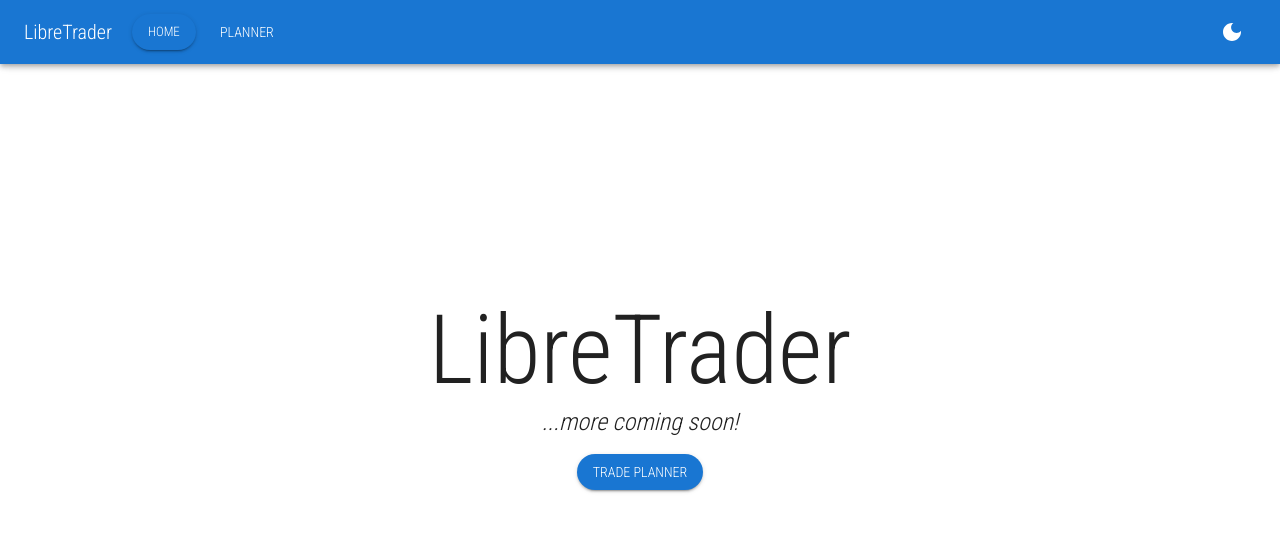
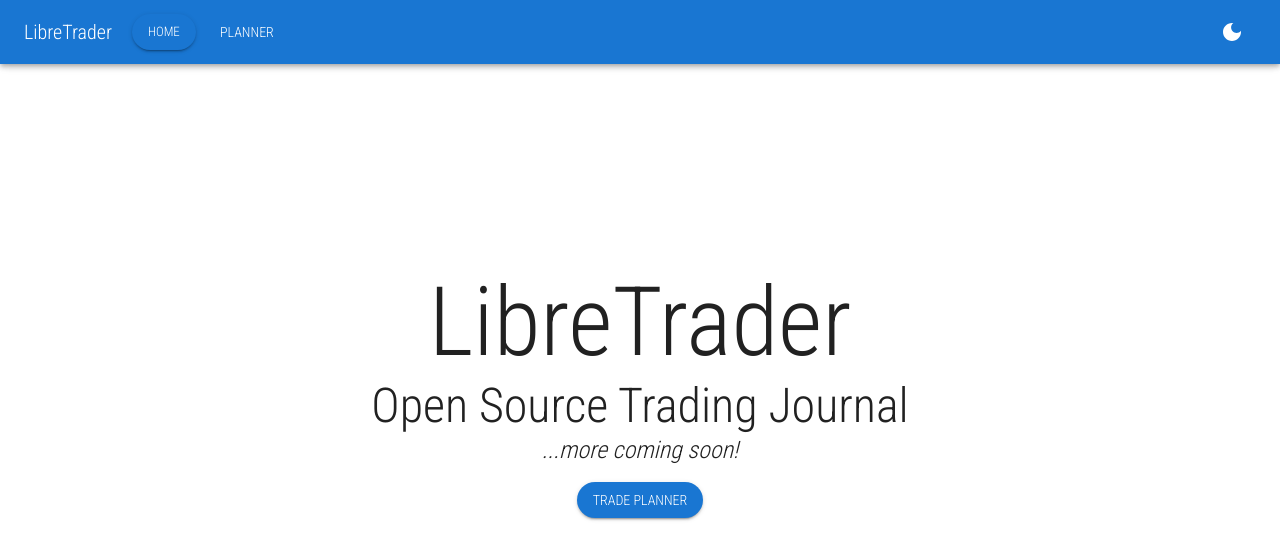
Before and after one commit to oze4/LibreTrader, a React app in the folder frontend/: page /#/ in a window 1280 px wide. Shown: the top 560 px of the page. Built offline with nearby package versions, Linux system fonts and the light colour scheme.

Commit message:
chore(frontend): add subheader to home page

```diff
--- a/frontend/src/pages/Home/index.js
+++ b/frontend/src/pages/Home/index.js
@@ -18,7 +18,7 @@ export default function Home() {
       >
         <Grid item xs={12}>
           <Typography variant={isIPadOrSmaller ? "h3" : "h1"}>LibreTrader</Typography>
-          <Typography variant={isIPadOrSmaller ? "h5" : "h3"}></Typography>
+          <Typography variant={isIPadOrSmaller ? "h5" : "h3"}>Open Source Trading Journal</Typography>
           <Typography variant={isIPadOrSmaller ? "h6" : "h5"}>
             <i>...more coming soon!</i>
           </Typography>
```
Also changed, not shown: 2 other files (tests, documents, lock files or other folders).
